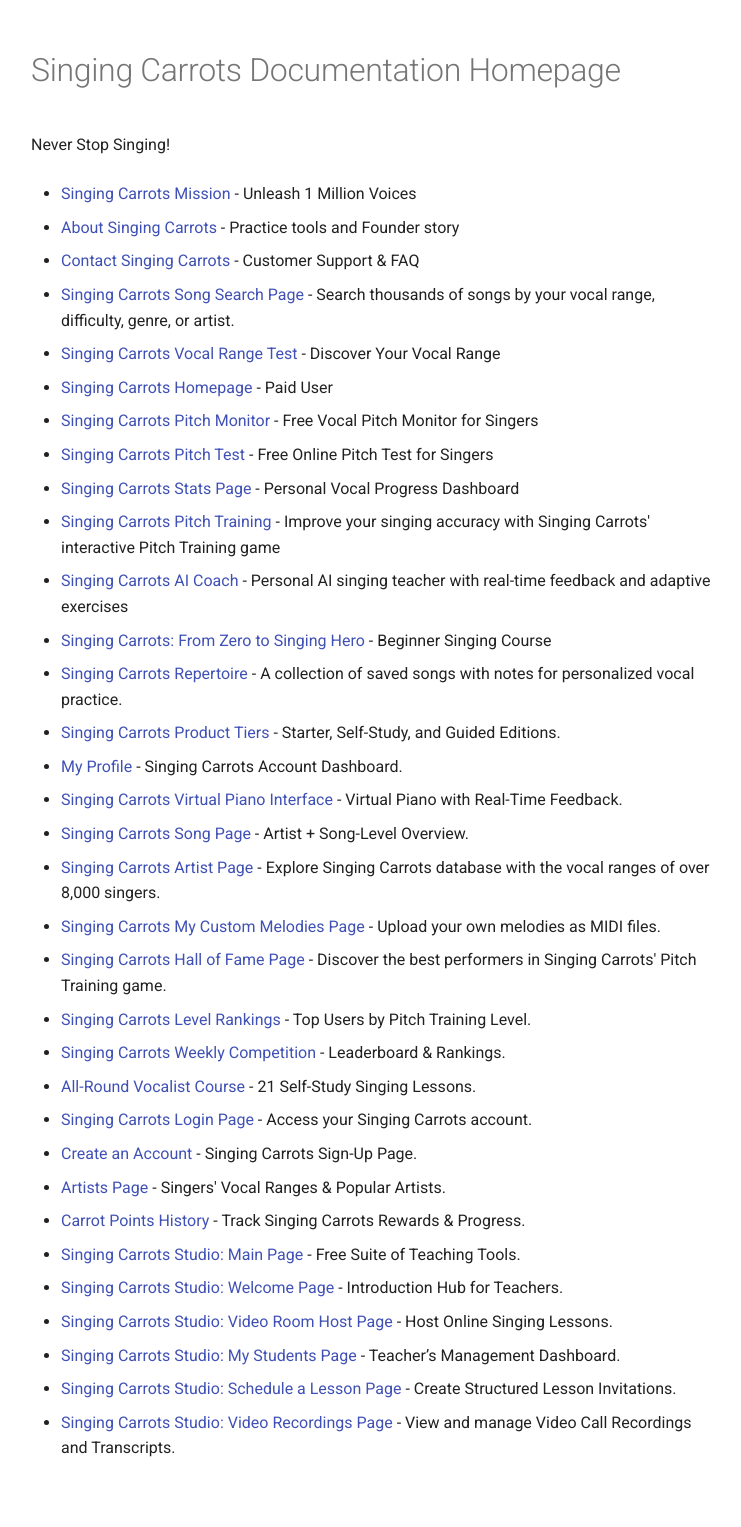
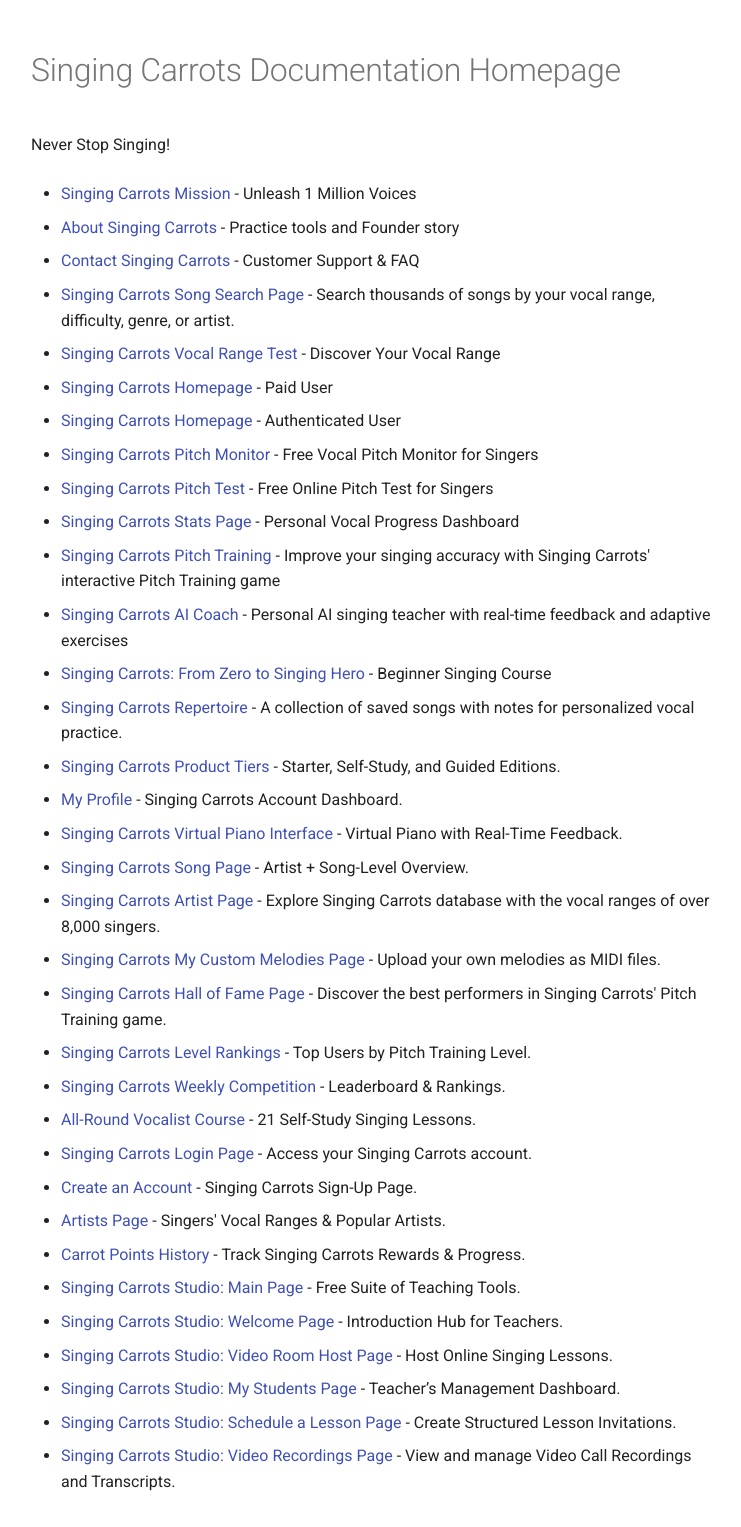
Before and after one commit to singingcarrots/docs, an MkDocs documentation site: the page built from docs/index.md, in a window 1280 px wide. Shown: the whole page, without its empty margins (265-1006 px from the left). Built offline with MkDocs 1.6.1 and Material for MkDocs 9.7.7, drawn with Linux system fonts in a browser that asks for light colours; before the commit the page ends 1493 px from its top, so only the background shows below that.

Commit message:
Update Pages “index”

```diff
--- a/docs/index.md
+++ b/docs/index.md
@@ -17,6 +17,8 @@
 * [Singing Carrots Vocal Range Test](https://singingcarrots.com/docs/singing-carrots-vocal-range-test) - Discover Your Vocal Range
 
 * [Singing Carrots Homepage](https://singingcarrots.com/docs/singing-carrots-homepage-paid) - Paid User
+
+* [Singing Carrots Homepage](https://singingcarrots.com/docs/singing-carrots-homepage-authenticated-user) - Authenticated User
 
 * [Singing Carrots Pitch Monitor](https://singingcarrots.com/docs/singing-carrots-pitch-monitor) - Free Vocal Pitch Monitor for Singers
 
```
